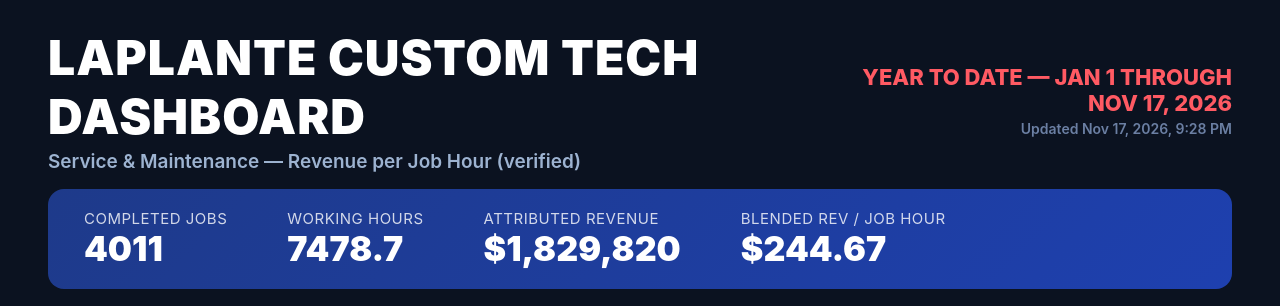
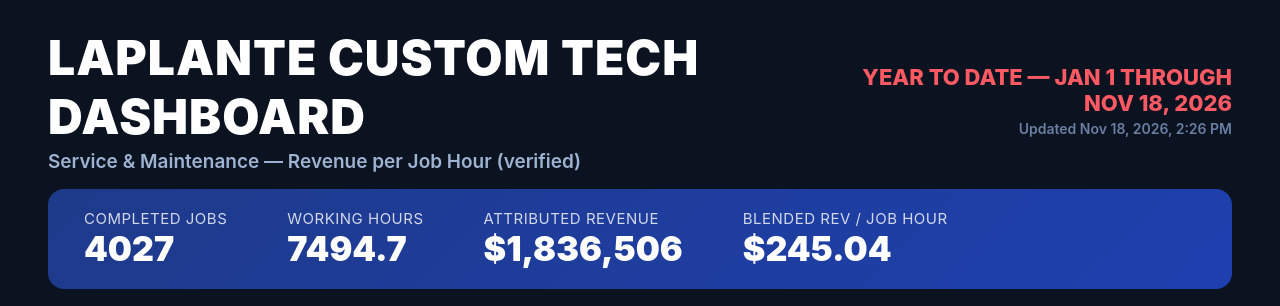
Before and after one commit to shawnlaplante/shawnlaplante.github.io, a plain HTML site: page index.html in a window 1280 px wide. Shown: the top 306 px of the page. Drawn offline with Linux system fonts and the light colour scheme.

Commit message:
Auto-refresh YTD dashboard 2026-11-18 19:26 UTC

```diff
--- a/index.html
+++ b/index.html
@@ -127,34 +127,34 @@
 
 <script>
 const DATA = {
-  period: "Year to Date \u2014 Jan 1 through Nov 17, 2026",
-  updated: "Nov 17, 2026, 9:28 PM",
+  period: "Year to Date \u2014 Jan 1 through Nov 18, 2026",
+  updated: "Nov 18, 2026, 2:26 PM",
   main: [
     {"name":"Michael Street","jobs":110,"hours":132.45,"revenue":53871.45,"rate":406.73},
-    {"name":"James Perkins","jobs":663,"hours":628.23,"revenue":241456.51,"rate":384.34},
-    {"name":"Garrett Fontaine","jobs":203,"hours":265.75,"revenue":100226.7,"rate":377.15},
+    {"name":"James Perkins","jobs":665,"hours":629.77,"revenue":242310.51,"rate":384.76},
+    {"name":"Garrett Fontaine","jobs":206,"hours":265.75,"revenue":101999.7,"rate":383.82},
     {"name":"Noah Dennis","jobs":219,"hours":307.12,"revenue":115339.3,"rate":375.55},
     {"name":"Keith Foster","jobs":19,"hours":33.0,"revenue":11910.0,"rate":360.91},
     {"name":"Neva Stevens","jobs":179,"hours":281.18,"revenue":95634.5,"rate":340.12},
     {"name":"Wayne Bell","jobs":280,"hours":459.42,"revenue":153639.75,"rate":334.42},
-    {"name":"Bill Heald","jobs":114,"hours":190.1,"revenue":58314.61,"rate":306.76},
-    {"name":"Tim Nathanson","jobs":530,"hours":687.18,"revenue":200061.17,"rate":291.13},
+    {"name":"Bill Heald","jobs":116,"hours":192.13,"revenue":59485.61,"rate":309.61},
+    {"name":"Tim Nathanson","jobs":533,"hours":690.5,"revenue":201216.17,"rate":291.41},
     {"name":"Cameron Kimball","jobs":18,"hours":44.12,"revenue":12614.0,"rate":285.9},
     {"name":"Rob Milligan","jobs":106,"hours":233.1,"revenue":66098.02,"rate":283.56},
     {"name":"Josh Maxfield","jobs":6,"hours":18.98,"revenue":5245.0,"rate":276.34},
     {"name":"Zachary Biron","jobs":30,"hours":72.75,"revenue":19943.1,"rate":274.13},
     {"name":"Kinap Bassett","jobs":91,"hours":129.83,"revenue":35326.0,"rate":272.09},
     {"name":"Corey Geyer","jobs":419,"hours":794.15,"revenue":190451.74,"rate":239.82},
-    {"name":"Christian Mendez","jobs":335,"hours":700.73,"revenue":163989.32,"rate":234.03},
-    {"name":"Troy Hatton","jobs":128,"hours":187.22,"revenue":36303.76,"rate":193.91},
+    {"name":"Christian Mendez","jobs":337,"hours":704.95,"revenue":164788.32,"rate":233.76},
+    {"name":"Troy Hatton","jobs":130,"hours":188.0,"revenue":36303.76,"rate":193.11},
     {"name":"Jake Worthing","jobs":73,"hours":185.03,"revenue":34588.66,"rate":186.94},
     {"name":"Aaron Beverly","jobs":10,"hours":22.22,"revenue":4143.0,"rate":186.45},
-    {"name":"Norman Saindon","jobs":12,"hours":21.58,"revenue":3718.0,"rate":172.29},
+    {"name":"Norman Saindon","jobs":13,"hours":22.52,"revenue":4067.0,"rate":180.6},
     {"name":"Patrick Tracy","jobs":54,"hours":134.53,"revenue":21697.84,"rate":161.29},
     {"name":"Tyler Campbell","jobs":8,"hours":45.4,"revenue":6027.45,"rate":132.76},
     {"name":"Wayne Young","jobs":85,"hours":365.82,"revenue":44049.3,"rate":120.41},
     {"name":"Sam Lewis","jobs":15,"hours":87.27,"revenue":10094.0,"rate":115.66},
-    {"name":"Jesus Molina-Mendez","jobs":246,"hours":1042.2,"revenue":115903.6,"rate":111.21},
+    {"name":"Jesus Molina-Mendez","jobs":247,"hours":1045.37,"revenue":116488.6,"rate":111.43},
     {"name":"Jackson Ndikumana","jobs":42,"hours":343.93,"revenue":21441.05,"rate":62.34},
     {"name":"Michael Sutherland","jobs":6,"hours":65.42,"revenue":3708.0,"rate":56.68},
     {"name":"Dave LaBrecque","jobs":10,"hours":0.0,"revenue":4023.86,"rate":null}
@@ -164,7 +164,7 @@ const DATA = {
     {"name":"Return Trip","jobs":1,"hours":0.0,"revenue":89.0,"rate":null},
     {"name":"Warranty","jobs":1,"hours":0.0,"revenue":900.0,"rate":null}
   ],
-  totals: {jobs:4011, hours:7478.71, revenue:1829819.69, blended:244.67}
+  totals: {jobs:4027, hours:7494.71, revenue:1836505.69, blended:245.04}
 };
 
 const PHOTOS = {
```
